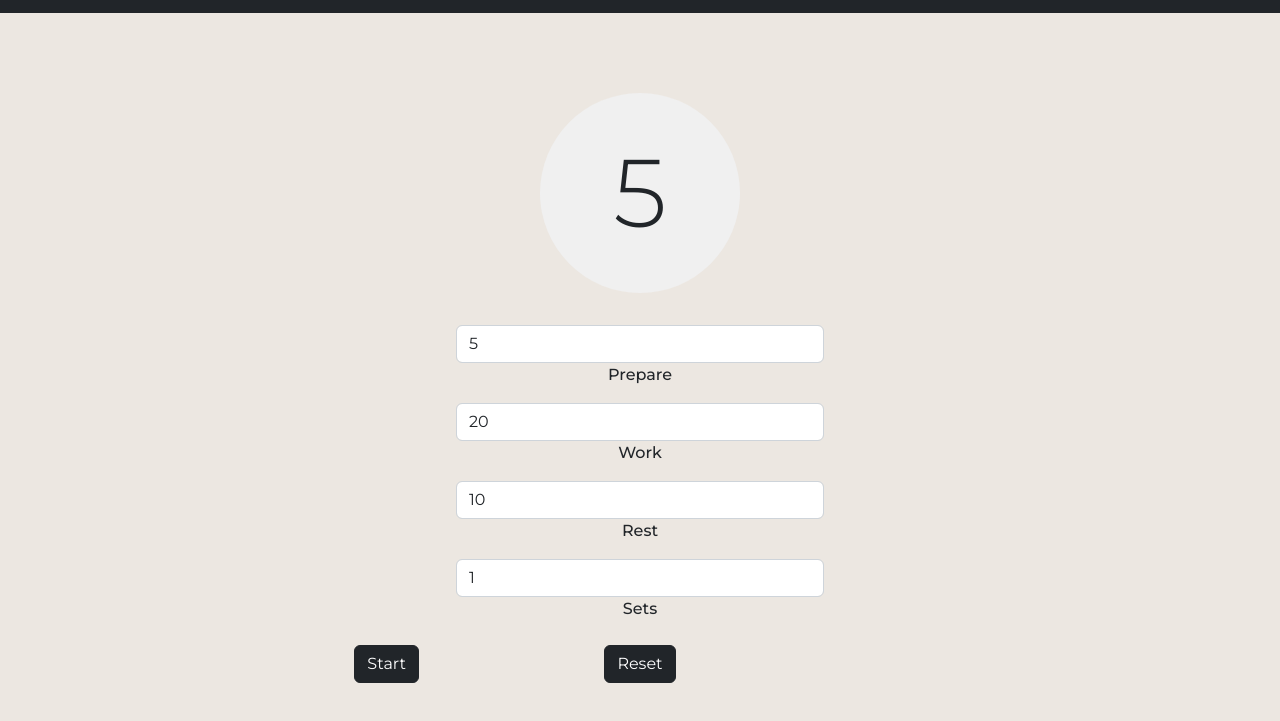
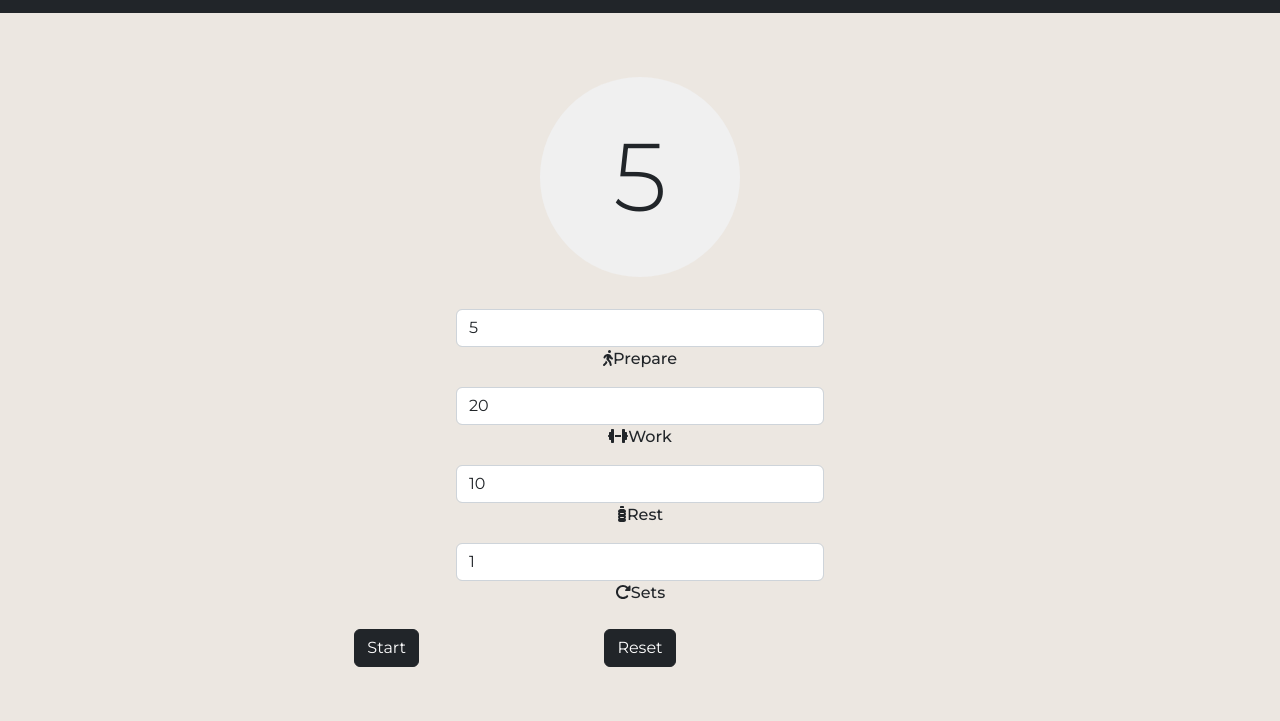
Before and after one commit to JasminInneh/TabataTempo-JasminInneh, a React app: page / in a window 1280 px wide. Shown: the part 53-774 px from the top of the page. Built offline with nearby package versions, Linux system fonts and the light colour scheme.

Commit message:
added font awesome icons

```diff
--- a/package.json
+++ b/package.json
@@ -57,6 +57,10 @@
 		]
 	},
 	"dependencies": {
+		"@fortawesome/fontawesome-free": "^6.5.2",
+		"@fortawesome/fontawesome-svg-core": "^6.5.2",
+		"@fortawesome/free-solid-svg-icons": "^6.5.2",
+		"@fortawesome/react-fontawesome": "^0.2.0",
 		"prop-types": "^15.7.2",
 		"query-string": "^7.0.1",
 		"react": "^17.0.2",
--- a/src/js/component/Timer.jsx
+++ b/src/js/component/Timer.jsx
@@ -1,5 +1,7 @@
 import React, { useState, useEffect } from "react";
 import "../../styles/timer.css";
+import { FontAwesomeIcon } from "@fortawesome/react-fontawesome";
+import { faDumbbell, faBottleWater, faRotateRight, faPersonWalking } from "@fortawesome/free-solid-svg-icons";
 
 const Timer = () => {
   const [prepareTime, setPrepareTime] = useState(5);
@@ -45,10 +47,16 @@ const Timer = () => {
       }
     }
     return () => clearInterval(interval);
-  }, [isActive, timeLeft, currentSet, isResting, sets, workTime, restTime, prepareTime]);
-
-
-
+  }, [
+    isActive,
+    timeLeft,
+    currentSet,
+    isResting,
+    sets,
+    workTime,
+    restTime,
+    prepareTime,
+  ]);
 
   const toggleTimer = () => {
     setIsActive(!isActive);
@@ -82,7 +90,9 @@ const Timer = () => {
                 onChange={(e) => setPrepareTime(parseInt(e.target.value))}
               />
             </div>
-            <span>Prepare</span>
+            <span>
+            <FontAwesomeIcon icon={faPersonWalking} />
+              Prepare</span>
           </div>
           <div className="col text-center align-items-center mb-3">
             <div className="input-container">
@@ -94,7 +104,10 @@ const Timer = () => {
                 onChange={(e) => setWorkTime(parseInt(e.target.value))}
               />
             </div>
-            <span>Work</span>
+            <span>
+              <FontAwesomeIcon icon={faDumbbell} />
+              Work
+            </span>
           </div>
           <div className="col text-center align-items-center mb-3">
             <div className="input-container">
@@ -106,7 +119,10 @@ const Timer = () => {
                 onChange={(e) => setRestTime(parseInt(e.target.value))}
               />
             </div>
-            <span>Rest</span>
+            <span>
+            <FontAwesomeIcon icon={faBottleWater} />
+
+              Rest</span>
           </div>
           <div className="col text-center align-items-center mb-3">
             <div className="input-container">
@@ -118,9 +134,11 @@ const Timer = () => {
                 onChange={(e) => setSets(parseInt(e.target.value))}
               />
             </div>
-            <span>Sets</span>
+            <span>
+            <FontAwesomeIcon icon={faRotateRight} />
+              Sets</span>
           </div>
-          <div className="row">
+          <div className="row mb-2">
             <div className="col-6 col-md-4 d-flex justify-content-center mt-2">
               <button className="btn btn-dark btn-block" onClick={toggleTimer}>
                 {isActive ? "Pause" : "Start"}
--- a/src/styles/timer.css
+++ b/src/styles/timer.css
@@ -22,7 +22,7 @@ body {
   justify-content: center;
   margin: 0 auto; /* Center the circle horizontally */
   margin-bottom: 2rem;
-  margin-top: 2rem;
+  margin-top: 1rem;
 }
 
 .countdown-circle h1 {
--- a/template.html
+++ b/template.html
@@ -32,5 +32,9 @@
       src="https://cdn.jsdelivr.net/npm/bootstrap@5.2.2/dist/js/bootstrap.bundle.min.js"
       crossorigin="anonymous"
     ></script>
+    <script
+      src="https://kit.fontawesome.com/c7e27bb3f6.js"
+      crossorigin="anonymous"
+    ></script>
   </body>
 </html>
```
Also changed, not shown: 1 other file.
